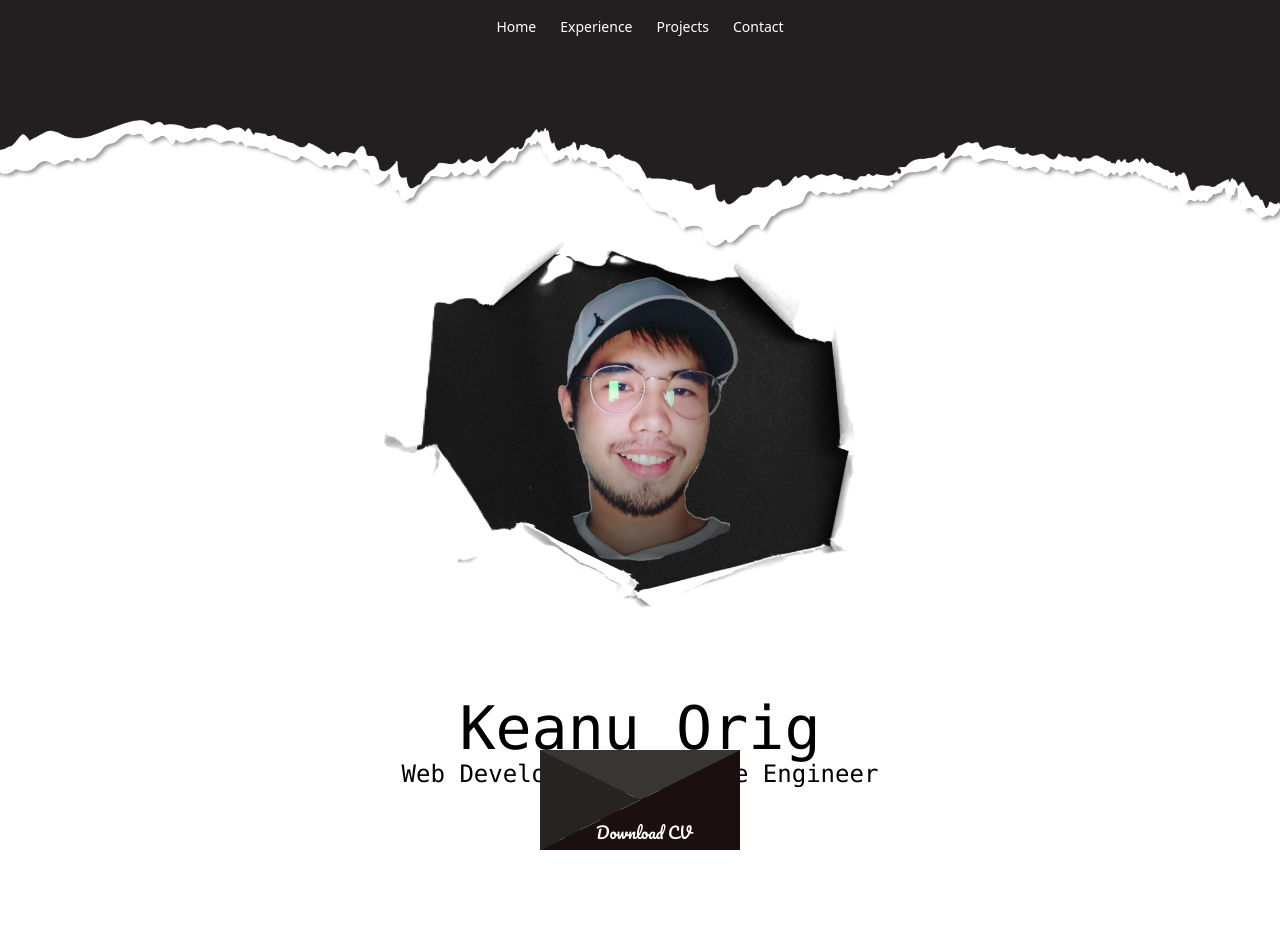
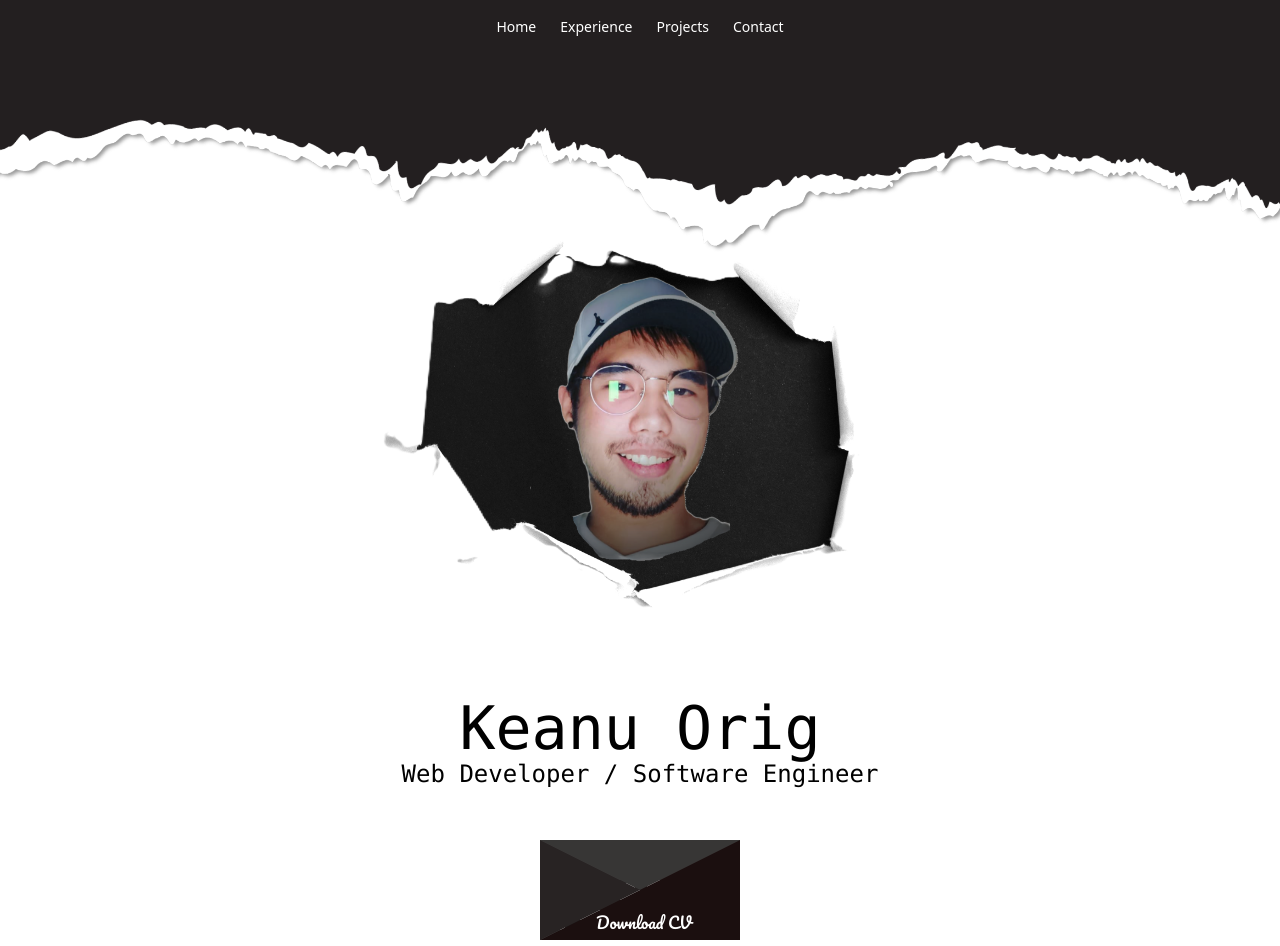
Before and after one commit to KeanuOrig/vue-portfolio, a Vue app: page / in a window 1280 px wide. Shown: the top 946 px of the page. Built offline with nearby package versions, Linux system fonts and the light colour scheme.

Commit message:
fix position absolute and css class

```diff
--- a/src/components/Contact.vue
+++ b/src/components/Contact.vue
@@ -6,11 +6,11 @@
             </h2>
         </div>
 
-        <div class="h-screen bg-image relative items-top justify-center pt-20 lg:pt-[120px] bg-white dark:bg-gray-900 sm:items-center">
-            <div class="max-w-6xl lg:max-w-screen-xl m-auto mx-auto sm:px-6 lg:px-8">
+        <div class="sm:h-screen bg-image relative items-top justify-center pt-20 lg:pt-[120px] bg-white dark:bg-gray-900 sm:items-center">
+            <div class="pb-64 sm:pb-0 max-w-6xl lg:max-w-screen-xl m-auto mx-auto sm:px-6 lg:px-8">
                 <div class="overflow-hidden">
                     <div class="grid grid-cols-1 md:grid-cols-2">
-                        <div class="p-6 mr-2 bg-blue-600 dark:bg-gray-800 sm:rounded-lg">
+                        <div class="p-6 bg-blue-600 dark:bg-gray-800 sm:rounded-lg">
                             <h1 class="text-4xl sm:text-5xl text-gray-100 dark:text-white font-extrabold tracking-tight">
                                 Get in touch
                             </h1>
@@ -62,12 +62,11 @@
                             <input type="email" name="user_email" class="w-100 mt-2 py-3 px-3 rounded-lg bg-white dark:bg-gray-800 border border-gray-400 dark:border-gray-700 text-gray-800 font-semibold focus:border-indigo-500 focus:outline-none">
                             <label>Message</label>
                             <textarea name="message" class="w-100 mt-2 py-3 px-3 rounded-lg bg-white dark:bg-gray-800 border border-gray-400 dark:border-gray-700 text-gray-800 font-semibold focus:border-indigo-500 focus:outline-none"></textarea>
-                            <input type="submit" value="Send" class="md:w-32 bg-indigo-600 hover:bg-blue-dark text-white font-bold py-3 px-6 rounded-lg mt-3 hover:bg-indigo-500 transition ease-in-out duration-300">
                             <!-- Success Alert -->
                             <div v-if="successMessage" class="md:w-100 bg-green-600 hover:bg-green text-white font-bold py-3 px-6 rounded-lg mt-3">
                             {{ successMessage }}
                             </div>
-
+                            <input v-else type="submit" value="Send" class="md:w-32 bg-indigo-600 hover:bg-blue-dark text-white font-bold py-3 px-6 rounded-lg mt-3 hover:bg-indigo-500 transition ease-in-out duration-300">
                             <!-- Error Alert -->
                             <div v-if="errorMessage" class="md:w-100 bg-red-600 hover:bg-red text-white font-bold py-3 px-6 rounded-lg mt-3">
                             {{ errorMessage }}
--- a/src/components/Experience.vue
+++ b/src/components/Experience.vue
@@ -1,5 +1,5 @@
 <template>
-  <div class="bg-white pt-12">
+  <div class="bg-white sm:pt-44">
     <div class="text-center mx-auto lg:mb-4 max-w-[510px]">
         <h2 class="mb-5 font-sans text-3xl font-bold tracking-tight text-gray-900 sm:text-4xl sm:leading-none">
         <span class="inline-block text-green-600 pt-12">Experience()</span>
--- a/src/components/Hero.vue
+++ b/src/components/Hero.vue
@@ -1,14 +1,15 @@
 <template>
-  <div class="h-screen bg-image flex flex-row items-center justify-center">
+  <div class="h-screen bg-image flex flex-col items-center justify-center">
 
     <div class="text-center">
       <img src="../assets/self.png" class="w-[50rem] lg:h-[37rem]">
-      <div class="text-6xl font-mono">Keanu Orig</div>
-      <div class="text-2xl font-mono">Web Developer / Software Engineer</div>
     </div>
 
-    <!-- Start Resume -->
-    <div class="absolute bottom-0 left-1/2 transform -translate-x-1/2 w-[5rem] h-auto">
+    <div class="sm:text-6xl text-4xl font-mono">Keanu Orig</div>
+
+    <div class="sm:text-2xl text-1xl font-mono">Web Developer / Software Engineer</div>
+
+    <div class="relative">
       <a href="/Orig_Keanu_Resume.pdf" download>
         <div class="letter-image">
           <div class="animated-mail">
@@ -29,7 +30,7 @@
         </div>
       </a>
     </div>
-    <!-- End Resume -->
+    <div class=""></div>
   </div>
 </template>
 
@@ -94,9 +95,9 @@
     left: 50%;
     width: 200px;
     height: 200px;
-    -webkit-transform: translate(-50%, -50%);
-    -moz-transform: translate(-50%, -50%);
-    transform: translate(-50%, -50%);
+    -webkit-transform: translate(-50%, 0%);
+    -moz-transform: translate(-50%, 0%);
+    transform: translate(-50%, 0%);
     cursor: pointer;
   }
 
```
